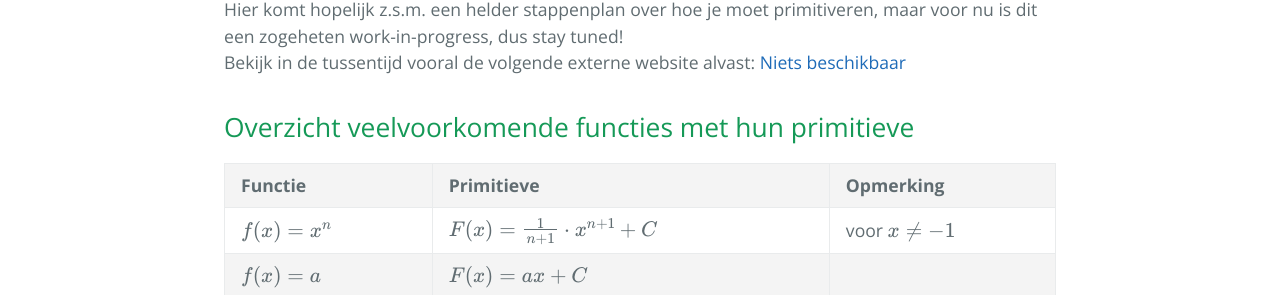
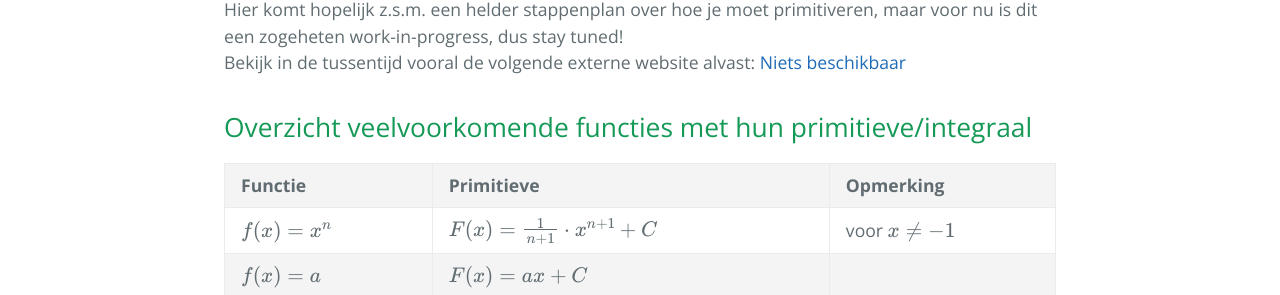
Before and after one commit to wiskundevragen/wiskundevragen.github.io, a Jekyll site: the page built from primitieven/integreren.html, in a window 1280 px wide. Shown: the part 487-782 px from the top of the page. Built offline with Jekyll 4.4.1, drawn with Linux system fonts in a browser that asks for light colours.

Commit message:
vindbaarheid

```diff
--- a/primitieven/integreren.html
+++ b/primitieven/integreren.html
@@ -11,7 +11,7 @@ work-in-progress, dus stay tuned!
 Bekijk in de tussentijd vooral de volgende externe website alvast: <a href='https://wiskundevragen.github.io'>Niets
 	beschikbaar</a>
 
-<h2>Overzicht veelvoorkomende functies met hun primitieve</h2>
+<h2>Overzicht veelvoorkomende functies met hun primitieve/integraal</h2>
 <table>
 	<tr>
 		<td><b>Functie</b></td>
```
